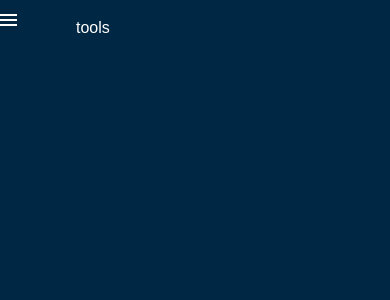
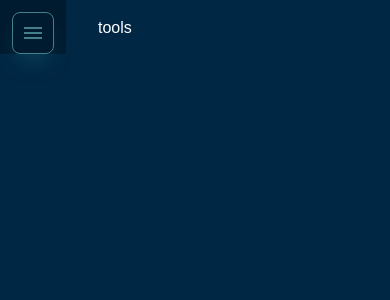
Before and after one commit to AlstonChan/WebPouch, a Next.js app: page /tools in a window 390 px wide. Shown: the top 300 px of the page. Built offline with nearby package versions, Linux system fonts and the light colour scheme; a web font is replaced by a local one.

Commit message:
upd sidebar at mobile screen

```diff
--- a/src/components/common/SideBar.tsx
+++ b/src/components/common/SideBar.tsx
@@ -14,7 +14,7 @@ import { Box, Divider, Drawer, IconButton, Toolbar } from "@mui/material";
 import { List, ListSubheader, ListItem } from "@mui/material";
 import { ListItemButton, ListItemIcon, ListItemText } from "@mui/material";
 import { Menu as MenuIcon } from "@mui/icons-material";
-import { Theme, SxProps } from "@mui/material/styles";
+import { useTheme, Theme, SxProps } from "@mui/material/styles";
 
 // type import
 import type { NavList } from "data/types";
@@ -22,6 +22,8 @@ import type { NavList } from "data/types";
 const drawerWidth = 230;
 
 export default function SideBar() {
+  const theme = useTheme();
+
   const [mobileOpen, setMobileOpen] = useState(false);
   const containerRef = useRef<null | HTMLElement>(null);
 
@@ -29,15 +31,37 @@ export default function SideBar() {
     setMobileOpen(!mobileOpen);
   };
 
+  // styling
+  const navContainerStyle: SxProps<Theme> = {
+    width: { sm: drawerWidth },
+    flexShrink: { sm: 0 },
+    backgroundColor: {
+      sm: "transparent",
+      xs: theme.palette.primary.dark,
+    },
+  };
   const drawerStyles: SxProps<Theme> = {
     "& .MuiDrawer-paper": {
       boxSizing: "border-box",
       width: drawerWidth,
     },
   };
+  const listSubHeaderStyle: SxProps<Theme> = { backgroundColor: "transparent" };
+  const IconButtonContainerStyle: SxProps<Theme> = {
+    pt: theme.spacing(1.5),
+    display: { sm: "none" },
+    position: "sticky",
+    top: 0,
+  };
+  const xsIconButtonStyle: SxProps<Theme> = {
+    mx: theme.spacing(1.5),
+    border: `1px solid ${theme.palette.secondary.light}`,
+    borderRadius: theme.spacing(1),
+    color: theme.palette.secondary.light,
+    boxShadow: "0px 12px 25px -10px #2B808A92",
+  };
 
-  const listSubHeaderStyle: SxProps<Theme> = { backgroundColor: "transparent" };
-
+  // component
   const drawer = (
     <>
       <Toolbar>
@@ -104,20 +128,18 @@ export default function SideBar() {
   }, []);
 
   return (
-    <Box
-      component="nav"
-      sx={{ width: { sm: drawerWidth }, flexShrink: { sm: 0 } }}
-      aria-label="mailbox folders"
-    >
+    <Box component="nav" sx={navContainerStyle} aria-label="mailbox folders">
+      <Box sx={IconButtonContainerStyle}>
         <IconButton
           color="inherit"
           aria-label="open drawer"
           edge="start"
           onClick={handleDrawerToggle}
-        sx={{ mr: 2, display: { sm: "none" } }}
+          sx={xsIconButtonStyle}
         >
           <MenuIcon />
         </IconButton>
+      </Box>
       {/* The implementation can be swapped with js to avoid SEO duplication of links. */}
       <Drawer
         container={containerRef.current}
--- a/src/components/tools/ToolsCards.tsx
+++ b/src/components/tools/ToolsCards.tsx
@@ -53,7 +53,7 @@ export default function ToolsCard({ data }: CardProps) {
     // the first type is the Box component that holds the
     // link, the second element have no element on its left
     // side, so padding left is redundant.
-    "&:not(:first-of-type):not(:nth-child(2))": {
+    "&:not(:first-of-type):not(:nth-of-type(2))": {
       pl: theme.spacing(1),
     },
   };
```
Also changed, not shown: package.json (+9 -12 lines), .tina/__generated__/_schema.json, 1 other file (tests, documents, lock files or other folders). Lines whose indentation alone changed are shown as unchanged.
